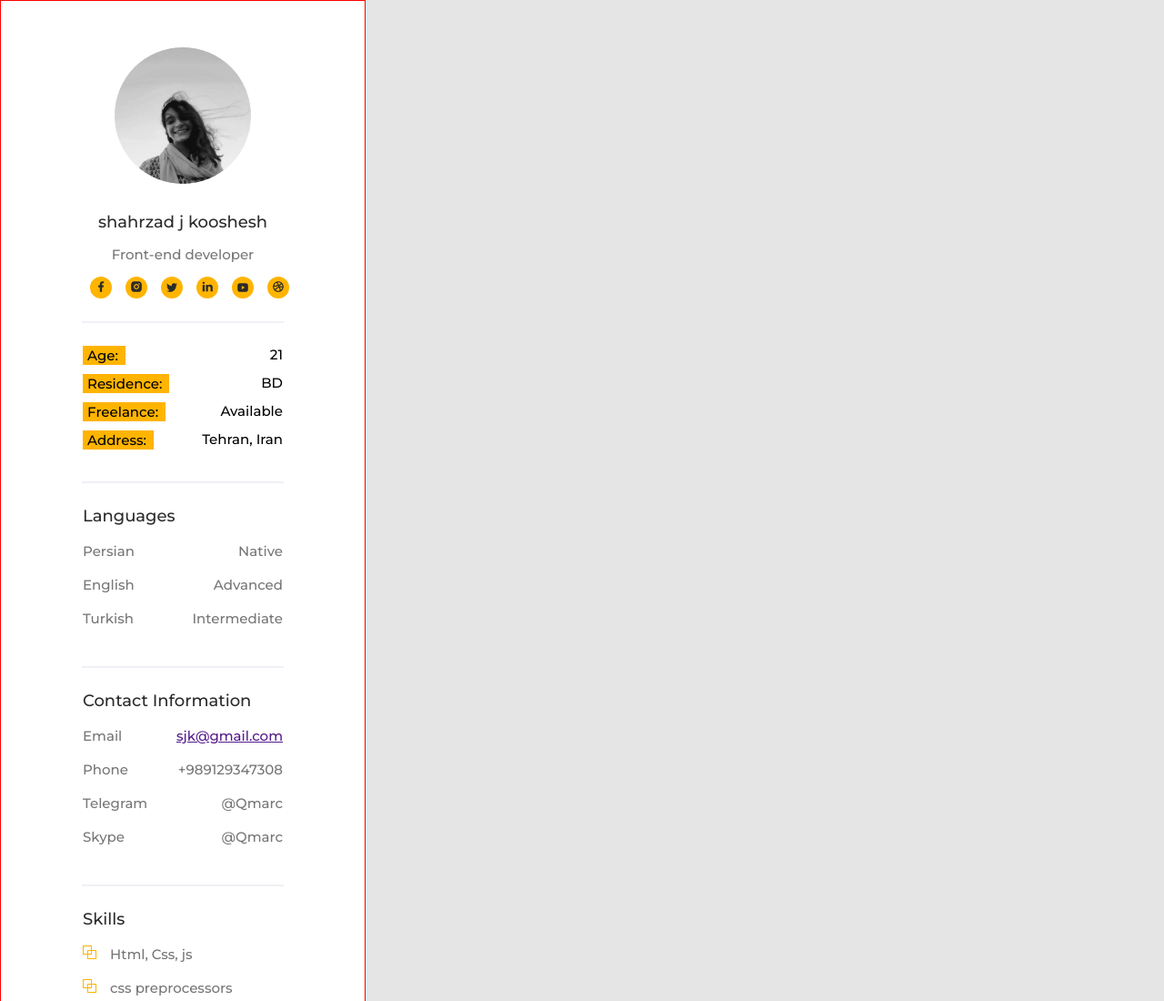
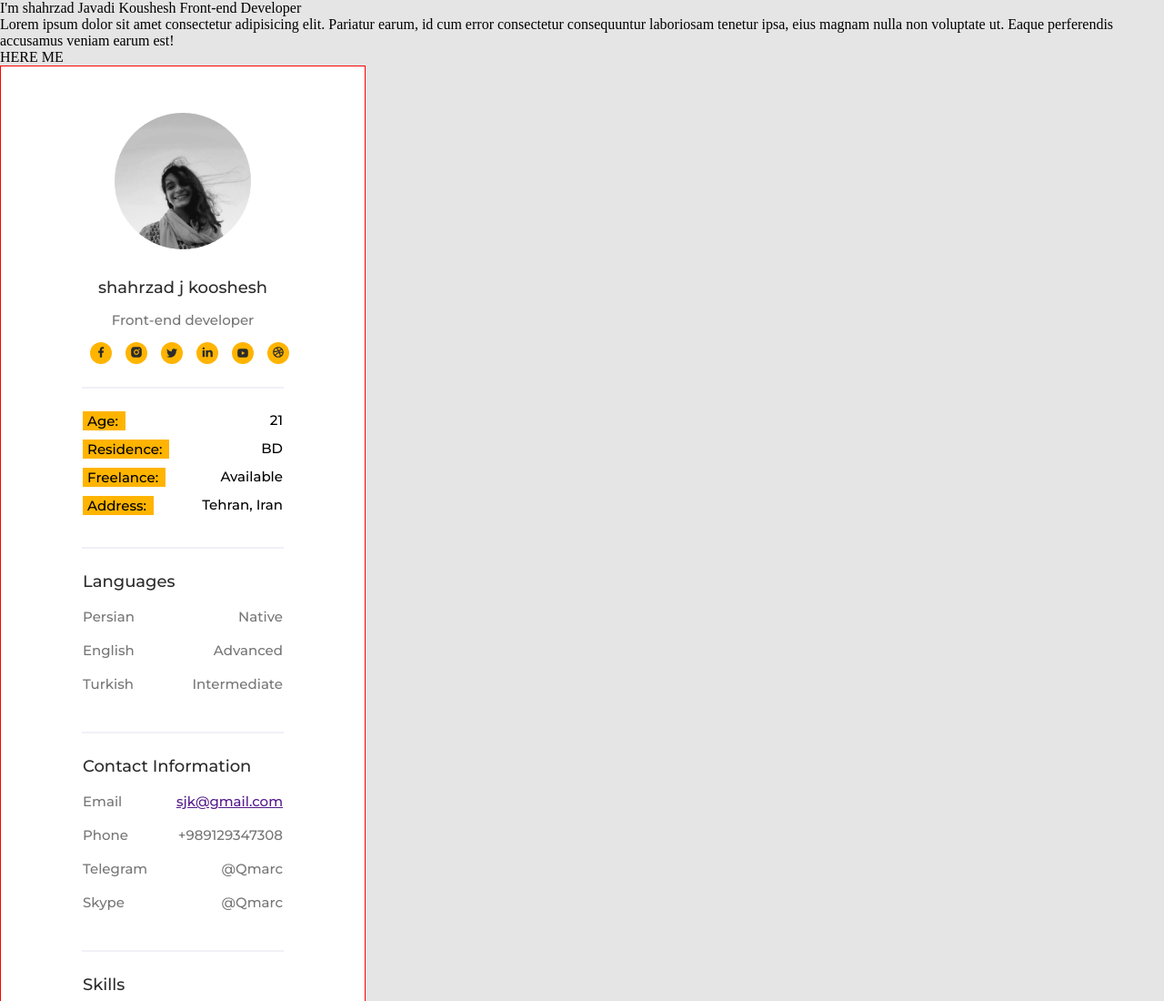
Before and after one commit to shahrzadJavadiKoushesh/IE_HW1, a plain HTML site: page index.html in a window 1280 px wide. Shown: the top 1100 px of the page at 91% size. Drawn offline with Linux system fonts and the light colour scheme.

Commit message:
intro initial

```diff
--- a/index.html
+++ b/index.html
@@ -14,6 +14,19 @@
 
 <body>
     <div class="main-container">
+        <div class="intro-containter">
+            <div class="intro-intorduction">
+                I'm shahrzad Javadi Koushesh
+                Front-end Developer
+            </div>
+            <div class="intro-bio">Lorem ipsum dolor sit amet consectetur adipisicing elit. Pariatur earum, id cum error consectetur consequuntur laboriosam tenetur ipsa, eius magnam nulla non voluptate ut. Eaque perferendis accusamus veniam earum est!</div>
+            <div class="intro-image"></div>
+
+            <div class="intro-btn">
+                    HERE ME
+                    <div class="intro-btn-flash"></div>
+            </div>
+        </div>
         <div class="sidebar-container">
             <div class="sidebar-image"></div>
             <div class="sidebar-name">shahrzad j kooshesh</div>
```
